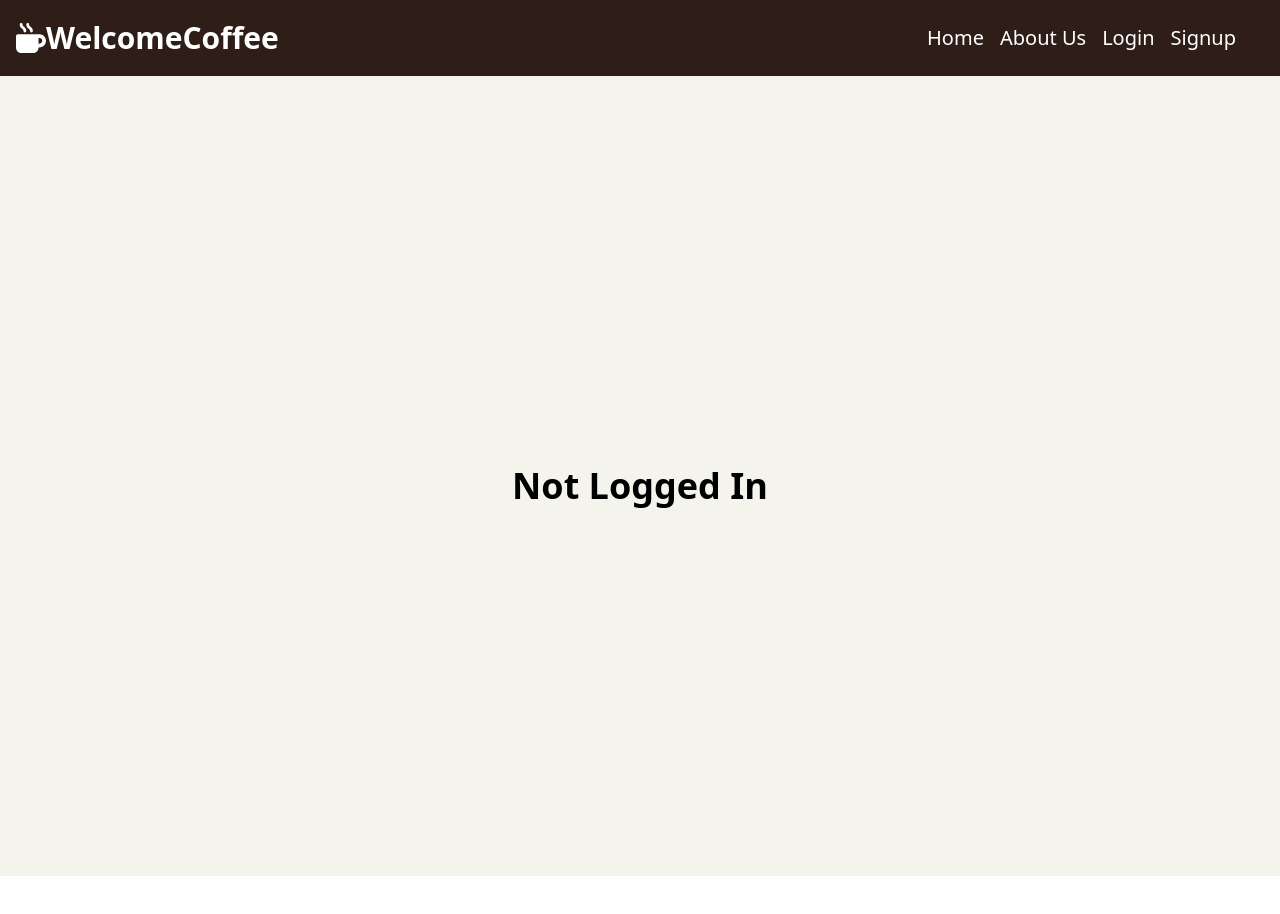
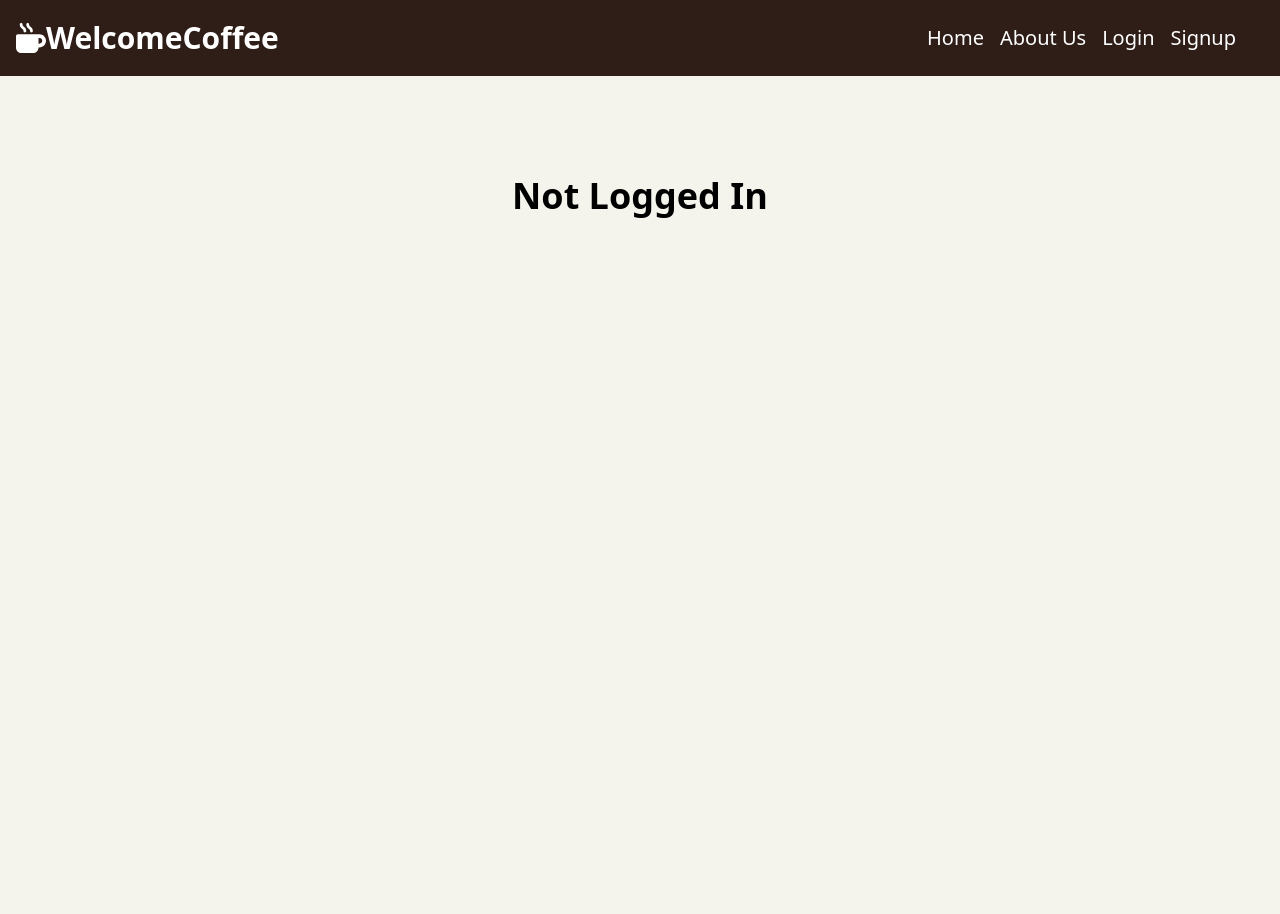
Before and after one commit to JOmega12/welcomeCoffeeExpress, a React (Vite) app: page /favorites in a window 1280 px wide. Shown: the top 914 px of the page. Before the commit the page ends 876 px from the top, so only its background shows below. Built offline with nearby package versions, Linux system fonts and the light colour scheme; data requests are answered from the project's data file.

Commit message:
fixing the height of favoriteCards

```diff
--- a/src/components/Favorites/FavoriteCards.tsx
+++ b/src/components/Favorites/FavoriteCards.tsx
@@ -6,6 +6,7 @@ import { useFavorite } from "../../providers/FavoriteProvider";
 import { useCoffee } from "../../providers/CoffeeProvider";
 import { useEffect, useState } from "react";
 
+// !fix height of code
 export const FavoriteCards = () => {
   const favContext = useFavorite();
   const favCoffee = favContext?.favCoffee;
@@ -52,7 +53,7 @@ export const FavoriteCards = () => {
   // min-h-screen flex flex-col justify-center items-center font-serif
   return (
     <>
-      <div className="flex flex-col min-h-full mt-10">
+      <div className="flex flex-col min-h-screen mt-10">
         {isRegister ? (
           <>
             <div className="w-full mb-2 p-3 mt-3 text-center font-bold text-xl md:text-4xl lg:text-4xl">
@@ -86,8 +87,7 @@ export const FavoriteCards = () => {
                 <div>No Favorites</div>
               )}
             </div>
-
-            <section className="mt-2 flex flex-col lg:flex-row h-screen sm:flex-col w-screen justify-center gap-20 pb-10 pt-5">
+            <section className="mt-2 flex flex-col lg:flex-row sm:flex-col w-screen justify-center gap-20 pb-10 pt-5">
               <div className="flex justify-between h-[70px]">
                 <div className="bg-yellow-400 rounded-lg shadow-lg m-2 p-3 sm:p-5 text-center hover:cursor-default hover:text-white  hover:bg-yellow-500 font-semibold">
                   <Link to={`/lobby`}>Lobby</Link>
--- a/src/components/Lobby.tsx
+++ b/src/components/Lobby.tsx
@@ -5,7 +5,10 @@ import { Link, useNavigate } from "react-router-dom";
 import DefaultCoffee from '../images/coffee1.jpeg'
 import { useCoffee } from "../providers/CoffeeProvider";
 
-// !add landing page coffee shop
+// !add about page
+// !fix mobile view for:
+  // ?favoritecard and other comps
+
 // !maybe a comment section per coffee card
 // !put a reseed of information
 
```
